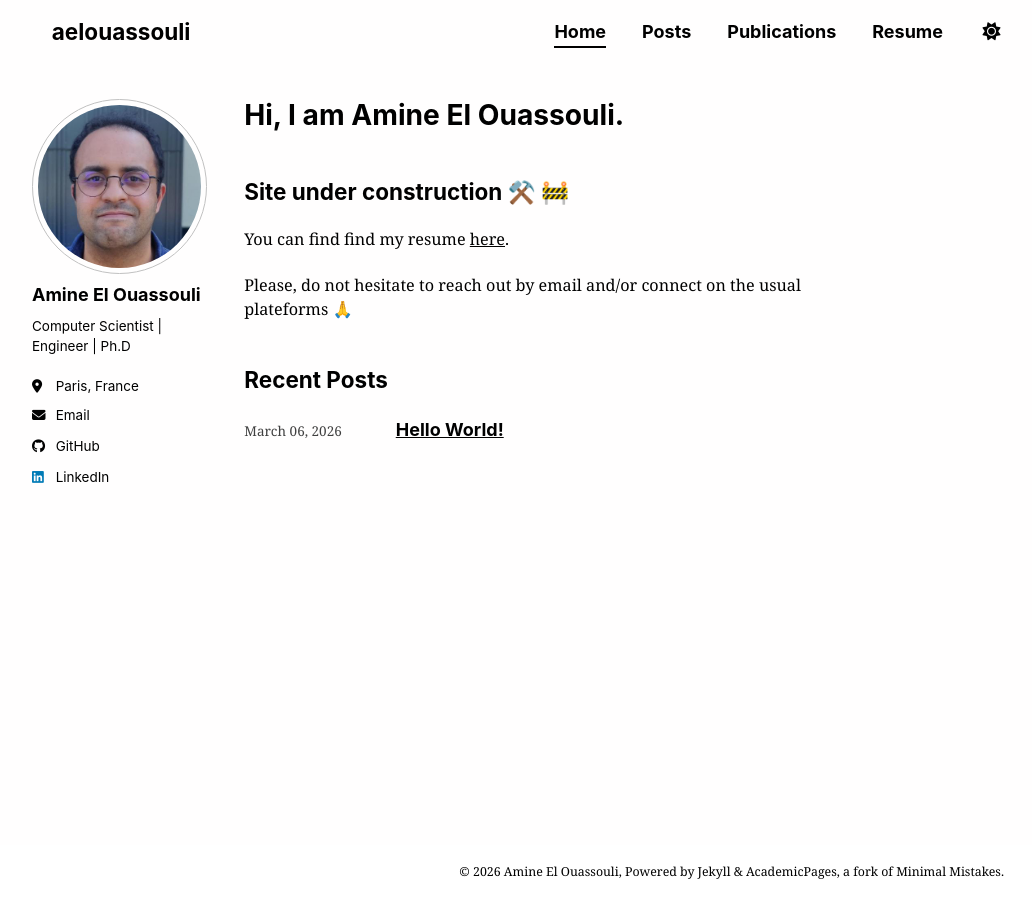
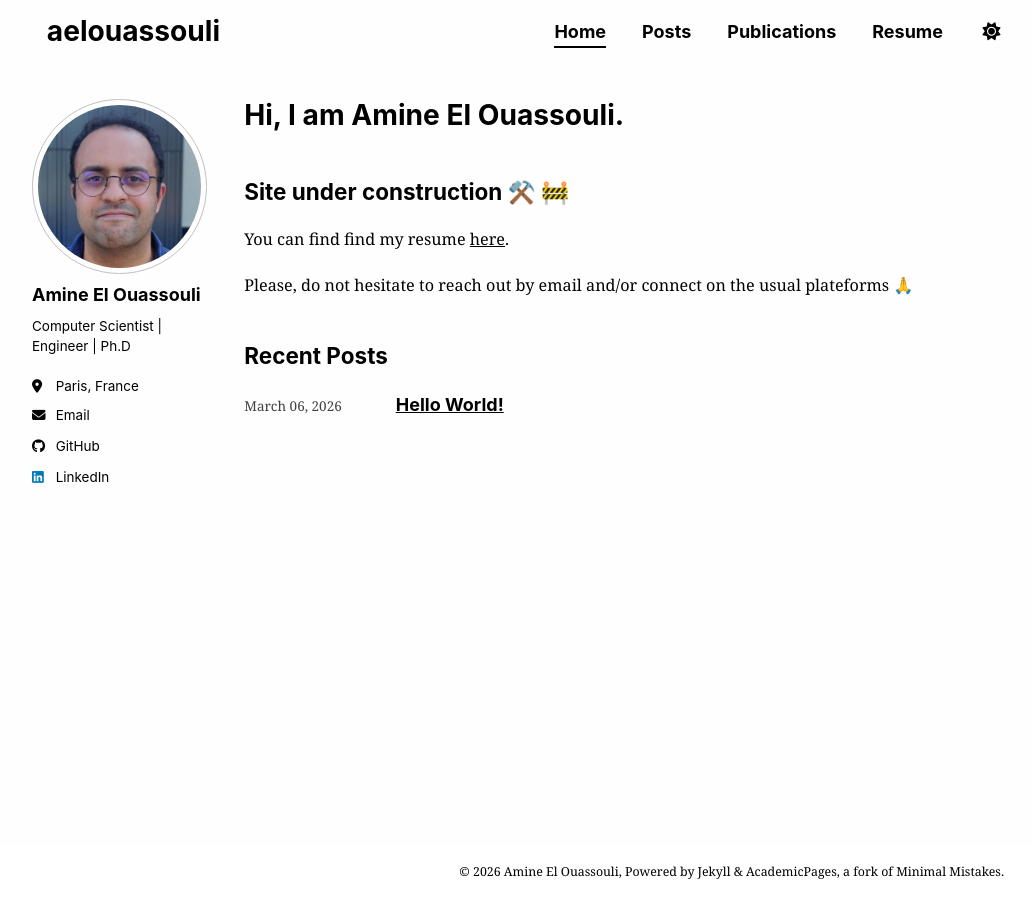
Before and after one commit to AElOuassouli/AElOuassouli.github.io, a Jekyll site: the page built from _pages/home.md, in a window 1280 px wide. Shown: the whole page, without its empty margins (118-1150 px from the left). Built offline with Jekyll 4.4.1, drawn with Linux system fonts in a browser that asks for light colours; a script bundle is joined from its source files by our own code; library files that are not in the unit come from our copies.

Commit message:
ui improvements

```diff
--- a/_sass/layout/_masthead.scss
+++ b/_sass/layout/_masthead.scss
@@ -60,12 +60,12 @@
     flex-shrink: 0;
     width: span(2 of 12) + gutter();
     font-family: $sans-serif-narrow;
-    font-size: $type-size-4;
+    font-size: $type-size-3;
     font-weight: 700;
     color: var(--global-text-color);
     overflow: hidden;
     white-space: nowrap;
-    padding-left: 10px;
+    padding-left: 5px;
   }
 
   @include breakpoint($x-large) {
--- a/_sass/layout/_page.scss
+++ b/_sass/layout/_page.scss
@@ -20,7 +20,7 @@
   @include breakpoint($large) {
     @include span(10 of 12 last);
     @include prefix(0.5 of 12);
-    @include suffix(2 of 12);
+    @include suffix(0.5 of 12);
   }
 
   .page__inner-wrap {
```
